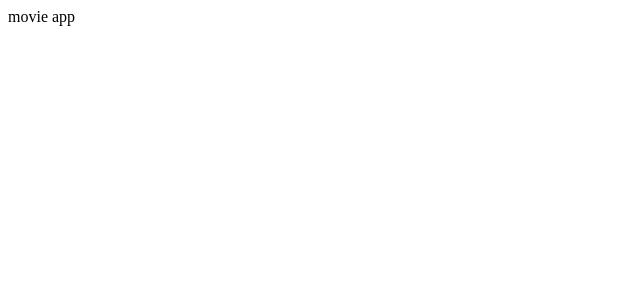
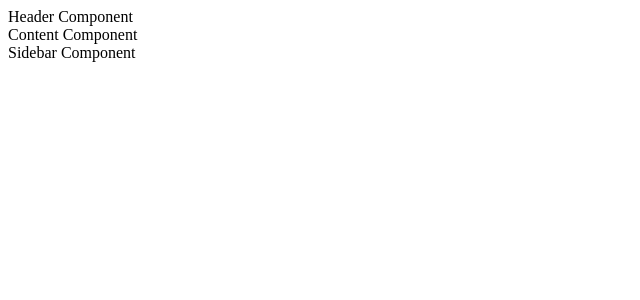
Before and after one commit to danailkostov/movie-DB, a React (Create React App) app: page / in a window 1280 px wide. Shown: the top 300 px of the page, without its empty margins (0-640 px from the left). Built offline with nearby package versions, Linux system fonts and the light colour scheme.

Commit message:
more setup

```diff
--- a/src/App.js
+++ b/src/App.js
@@ -1,7 +1,13 @@
+import Content from "./components/Content";
+import Header from "./components/Header";
+import Sidebar from "./components/Sidebar";
+
 function App() {
   return (
     <div className="App">
-      <header className="App-header">movie app</header>
+      <Header />
+      <Content />
+      <Sidebar />
     </div>
   );
 }
--- /dev/null
+++ b/src/components/Content.js
@@ -0,0 +1,7 @@
+import React from "react";
+
+const Content = () => {
+  return <div>Content Component</div>;
+};
+
+export default Content;
--- /dev/null
+++ b/src/components/Header.js
@@ -0,0 +1,11 @@
+import React from 'react'
+
+const Header = () => {
+    return (
+        <div>
+            Header Component
+        </div>
+    )
+}
+
+export default Header
--- /dev/null
+++ b/src/components/Sidebar.js
@@ -0,0 +1,7 @@
+import React from "react";
+
+const Sidebar = () => {
+  return <div>Sidebar Component</div>;
+};
+
+export default Sidebar;
```
